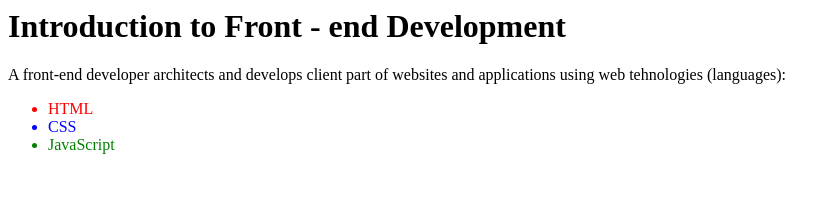
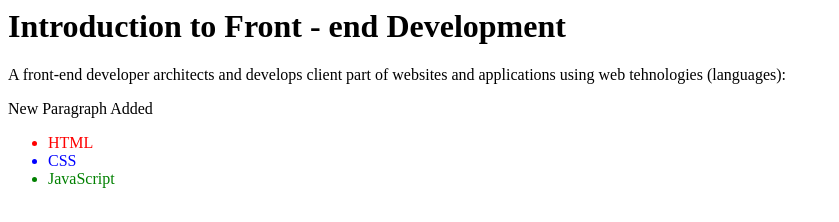
Before and after one commit to boskosipetic/FrontEndDevelopment, a plain HTML site: page index.html in a window 1280 px wide. Shown: the whole page, without its empty margins (0-839 px from the left). Drawn offline with Linux system fonts and the light colour scheme.

Commit message:
Paragrph Added

```diff
--- a/index.html
+++ b/index.html
@@ -1,6 +1,7 @@
 <h1>Introduction to Front - end Development</h1>
 
 <p>A front-end developer architects and develops client part of websites and applications using web tehnologies (languages):</p>
+<p>New Paragraph Added</p>
 
 <ul>
 	<li style="color: red;">HTML</li>
```
